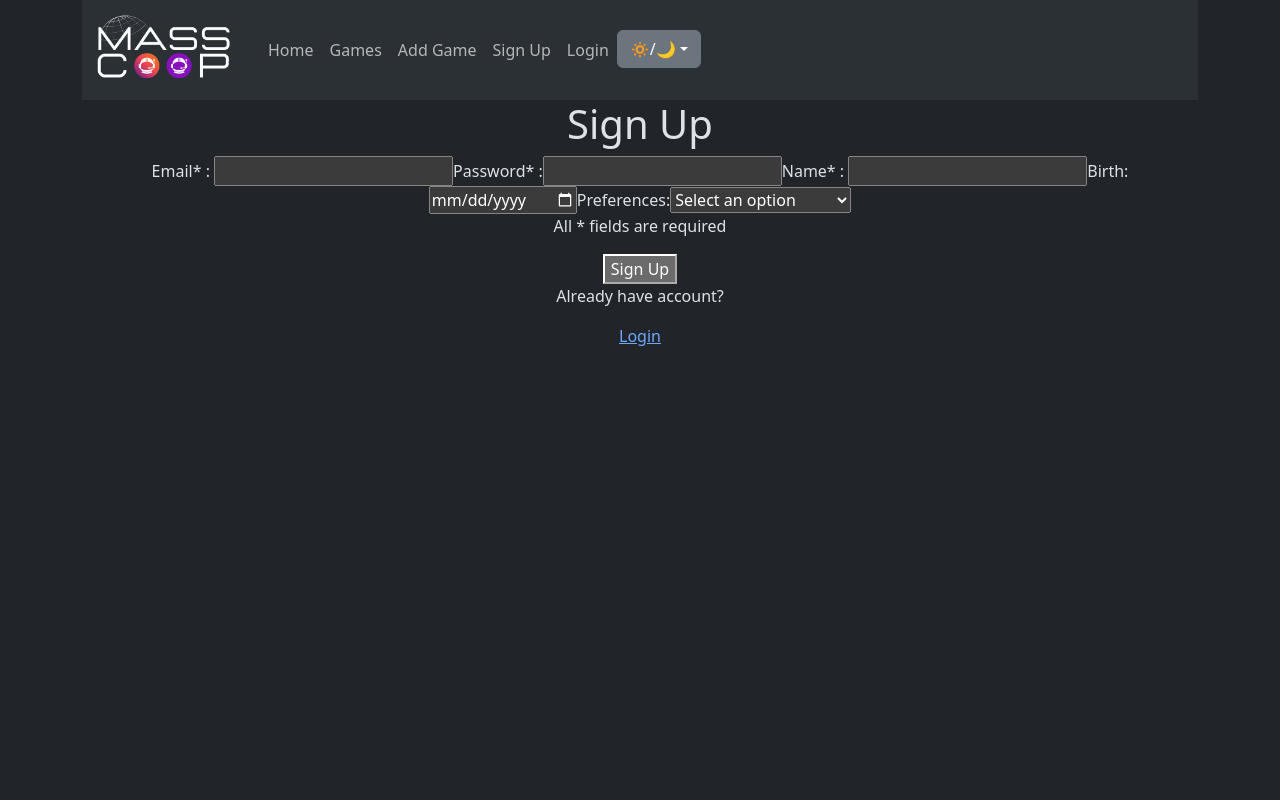
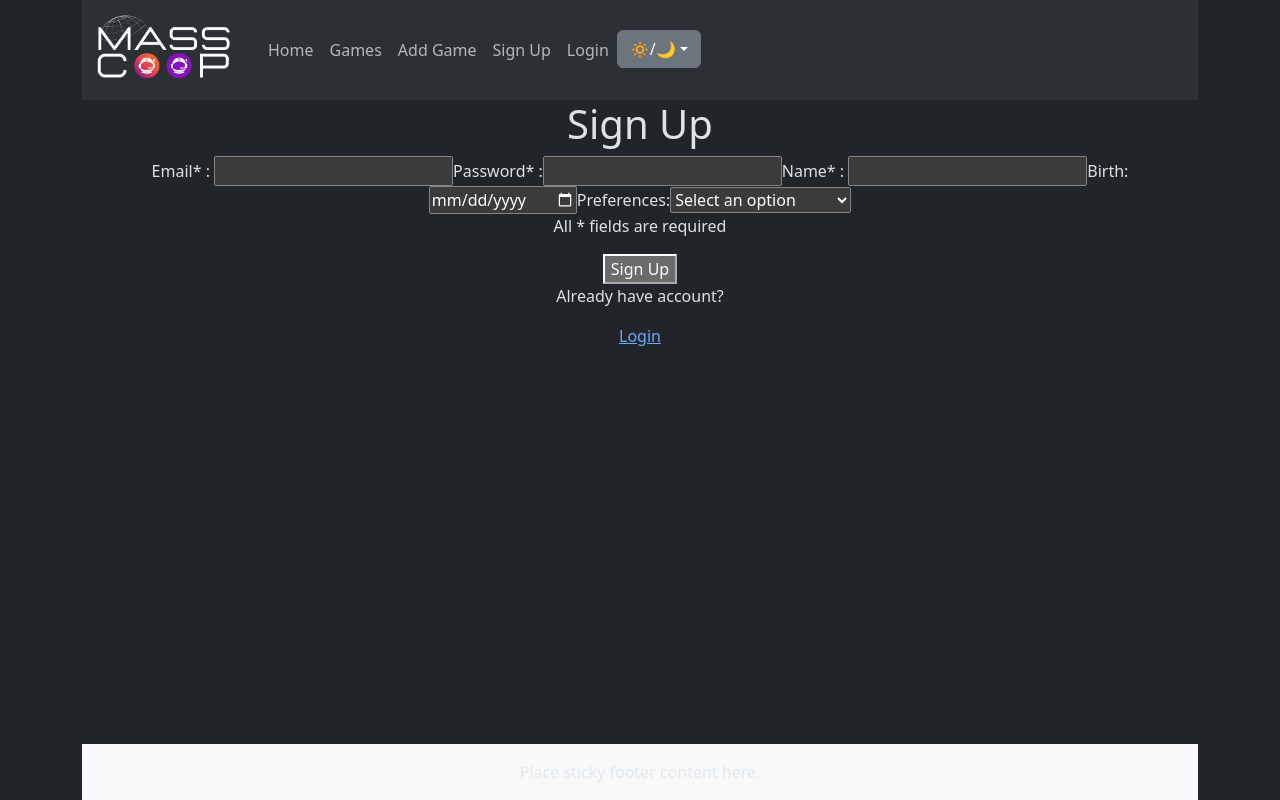
Before and after one commit to ironhack-multiverse/MassCoop-frontend, a React (Create React App) app: page /signup in a window 1280 px wide. Built offline with nearby package versions, Linux system fonts and the light colour scheme; no server answers.

Commit message:
started footer

```diff
--- a/package.json
+++ b/package.json
@@ -8,6 +8,7 @@
     "@testing-library/user-event": "^13.5.0",
     "axios": "^1.4.0",
     "bootstrap": "^5.3.0",
+    "cdbreact": "^1.5.18",
     "jquery": "^3.7.0",
     "react": "^18.2.0",
     "react-auth-kit": "^2.12.3",
--- a/src/App.css
+++ b/src/App.css
@@ -1,5 +1,8 @@
 .App {
   text-align: center;
+  min-height: 100vh;
+  display: flex;
+  flex-direction: column;
 }
 
 
--- a/src/App.js
+++ b/src/App.js
@@ -12,6 +12,8 @@
 import EditReviewPage from "./pages/EditReviewPage";
 import IsPrivate from "./components/IsPrivate";
 import IsAnon from "./components/IsAnon";
+import Footer from "./components/Footer";
+
 
 function App() {
   return (
@@ -58,7 +60,11 @@
           }
         />
         <Route path="/games/:gameId" element={<GamesDetailsPage />} />
+
+
       </Routes>
+
+      <Footer />
     </div>
   );
 }
--- /dev/null
+++ b/src/components/Footer.js
@@ -0,0 +1,13 @@
+function Footer () {
+    return(
+<footer className="footer mt-auto py-3 bg-light">
+  <div className="container">
+    <span className="text-muted">Place sticky footer content here.</span>
+  </div>
+</footer>
+
+
+    )
+}
+
+export default Footer;
--- a/src/components/NavBar.js
+++ b/src/components/NavBar.js
@@ -125,13 +125,13 @@
 
       {isLoggedIn && <button onClick={logOutUser}>Logout</button>}
 
-      <div class="dropdown" data-bs-theme="light">
-  <button class="btn btn-secondary dropdown-toggle" type="button" id="dropdownMenuButtonLight" data-bs-toggle="dropdown" aria-expanded="false">
+      <div className="dropdown" data-bs-theme="light">
+  <button className="btn btn-secondary dropdown-toggle" type="button" id="dropdownMenuButtonLight" data-bs-toggle="dropdown" aria-expanded="false">
     🔅/🌙
   </button>
-  <ul class="dropdown-menu" aria-labelledby="dropdownMenuButtonLight">
-    <li><a class="dropdown-item active" href="#">Dark mode</a></li>
-    <li><a class="dropdown-item" href="#">Light mode</a></li>
+  <ul className="dropdown-menu" aria-labelledby="dropdownMenuButtonLight">
+    <li><a className="dropdown-item active" href="#">Dark mode</a></li>
+    <li><a className="dropdown-item" href="#">Light mode</a></li>
 
   </ul>
 </div>
```
Also changed, not shown: 1 other file (tests, documents, lock files or other folders).
